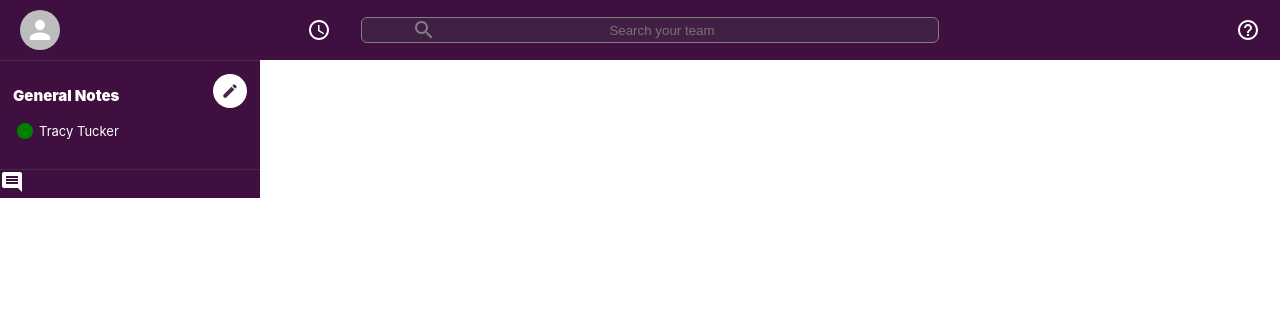
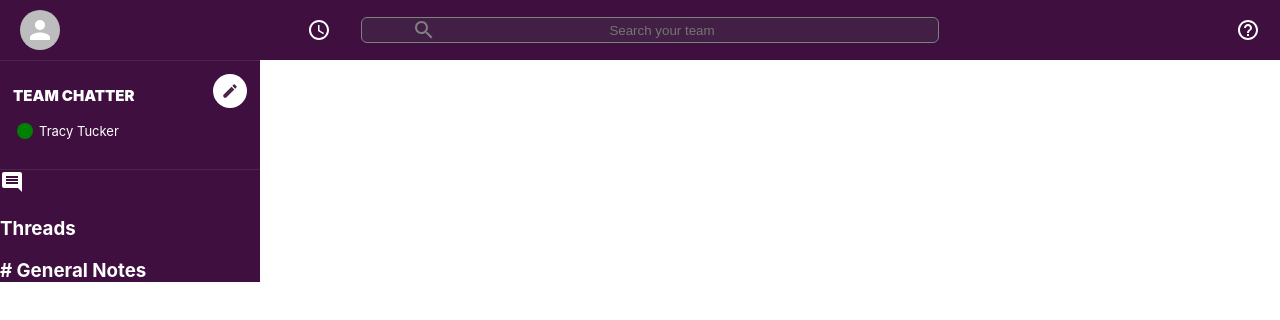
Before and after one commit to tracy-tucker/team-chatter, a React (Create React App) app: page / in a window 1280 px wide. Shown: the top 320 px of the page. Built offline with nearby package versions, Linux system fonts and the light colour scheme; the HTML template or start-up script is replaced by a standard one.

Commit message:
adding channel icon to SidebarOption

```diff
--- a/src/components/Sidebar.js
+++ b/src/components/Sidebar.js
@@ -10,12 +10,13 @@ function Sidebar() {
         <div className="sidebar">
             <div className="sidebar__header">
                 <div className="sidebar__info">
-                    <h2>General Notes</h2>
+                    <h2>TEAM CHATTER</h2>
                     <h3><FiberManualRecordIcon />Tracy Tucker</h3>
                 </div>
                 <CreateIcon />
             </div>
             <SidebarOption Icon={InsertCommentIcon} title="Threads" />
+            <SidebarOption title="General Notes" />
         </div>
     )
 }
--- a/src/components/SidebarOption.js
+++ b/src/components/SidebarOption.js
@@ -6,6 +6,12 @@ function SidebarOption({Icon, title}) {
         <div className="sidebarOption">
             {/* only render Icon if it exists */}
             {Icon && <Icon className="sidebarOption__icon" />}
+            {/* If no icon, then it represents a channel */}
+            {Icon ? (
+                <h3>{title}</h3>
+            ) : (
+                <h3><span className="sidebarOption__hash">#</span> {title}</h3>
+            )}
         </div>
     )
 }
```
